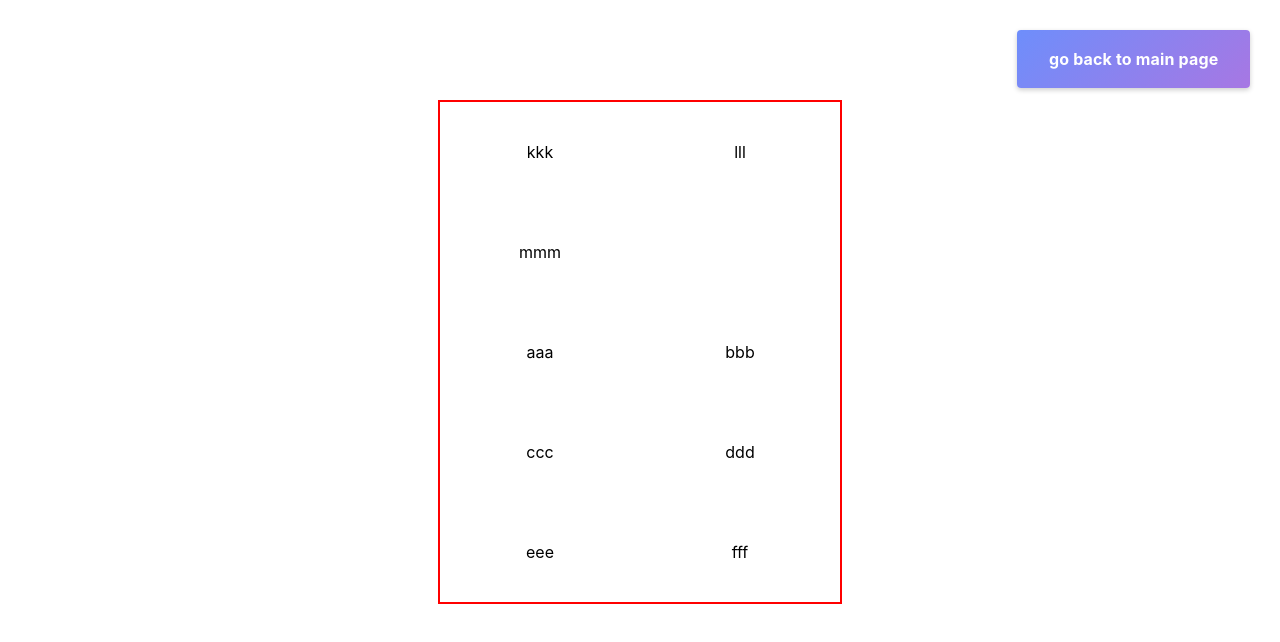
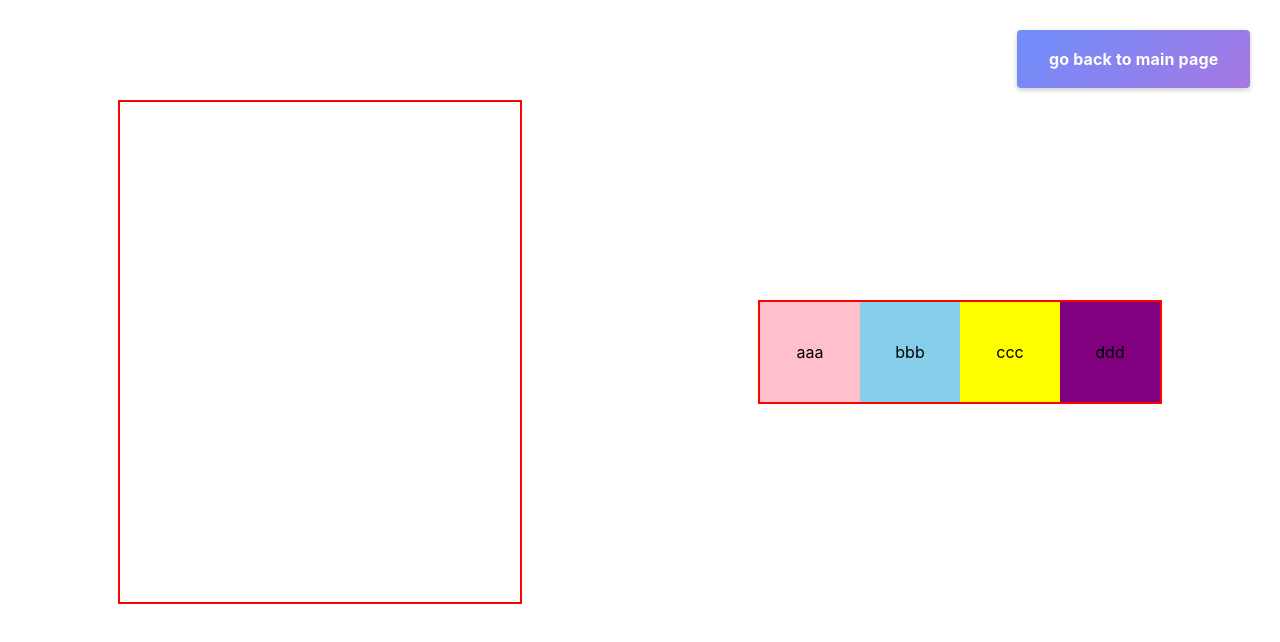
Before and after one commit to DarkerBo/various-components-react, a React (Create React App) app: page /loopPlayback in a window 1280 px wide. Shown: the top 642 px of the page. Built offline with nearby package versions, Linux system fonts and the light colour scheme.

Commit message:
提取LoopPlayback组件

```diff
--- a/src/App.tsx
+++ b/src/App.tsx
@@ -6,7 +6,7 @@ import SelectComponents from './SelectComponents';
 import WaterMark from './WaterMark';
 import IntersectionObserverPage from './IntersectionObserverPage';
 import AnchorPoint from './AnchorPoint';
-import LoopPlayback from './LoopPlayback';
+import LoopPlaybackDemo from './LoopPlaybackDemo';
 
 const App: React.FC = () => {
   return (
@@ -23,7 +23,7 @@ const App: React.FC = () => {
               <Route path="/watermark" component={WaterMark} />
               <Route path="/intersectionObserverPage" component={IntersectionObserverPage} />
               <Route path="/anchorPoint" component={AnchorPoint} />
-              <Route path="/loopPlayback" component={LoopPlayback} />
+              <Route path="/loopPlayback" component={LoopPlaybackDemo} />
             </Switch>
           </div>
       </div>
--- a/src/LoopPlayback/index.module.scss
+++ /dev/null
@@ -1,29 +0,0 @@
-.container {
-  height: 100vh;
-  width: 100vw;
-  overflow: hidden;
-
-  .listContainer {
-    height: 500px;
-    width: 400px;
-    border: 2px solid red;
-    margin: 100px auto 0;
-    overflow: hidden;
-  }
-
-  .ul {
-    width: 100%;
-    display: flex;
-    flex-wrap: wrap;
-    margin: 0;
-    padding: 0;
-
-    .li {
-      height: 100px;
-      width: 50%;
-      display: flex;
-      align-items: center;
-      justify-content: center;
-    }
-  }
-}
--- a/src/LoopPlayback/index.tsx
+++ /dev/null
@@ -1,78 +0,0 @@
-import React, { useState, useEffect, useRef } from 'react';
-import styles from './index.module.scss';
-
-const LoopPlayback: React.FC = () => {
-
-  const listRef = useRef<HTMLDivElement>(null);
-  const dataContainerRef = useRef<HTMLDivElement>(null);
-
-
-  const playData = ['aaa', 'bbb', 'ccc', 'ddd', 'eee', 'fff', 'ggg', 'hhh', 'iii', 'jjj', 'kkk', 'lll', 'mmm'];
-
-  // 是否需要循环播放
-  const [isSwiper, setIsSwiper] = useState(true);
-
-  // 播放函数
-  const scrollData = () => {
-    const listElement = listRef.current as HTMLDivElement;
-    const dataContainerElement = dataContainerRef.current as HTMLDivElement;
-    // state中的data一开始为空
-    if (dataContainerElement.offsetHeight === 0) return;
-
-    // 若内容高度小于外框高度，则不循环滚动,改成只包含一个内容
-    if (listElement.offsetHeight >= dataContainerElement.offsetHeight / 2) {
-      setIsSwiper(false);
-      return;
-    }
-
-    // 滚动的速度值
-    const speed = 200;
-
-    // 生成随机动画事件名，避免重复，不能直接用Math.random，有小数点的话keyframes的name无法解析
-    const keyframesName = `scroll${new Date().valueOf()}`;
-    dataContainerElement.style.animation = `${keyframesName} ${dataContainerElement.offsetHeight / speed}s linear infinite`;
-
-    // 这里使用定位top的话会出现字会颤抖的现象
-    const keyframesValue = `@keyframes ${keyframesName}{
-    					0% { transform: translateY(0px) }
-    					100%{
-    						transform: translateY(-${dataContainerElement.offsetHeight / 2}px);
-              }`;
-
-    const stylesheet = document.styleSheets[document.styleSheets.length - 1] as CSSStyleSheet;
-    stylesheet.insertRule(keyframesValue, stylesheet.cssRules.length);
-  };
-
-  useEffect(() => {
-    scrollData();
-  });
-
-  return (
-    <div className={styles.container}>
-      <div className={styles.listContainer} ref={listRef}>
-        <div ref={dataContainerRef}>
-          {/* 这里要放两个相同的内容,然后瞬间变化时才不会有感觉,达到真正的无缝连接 */}
-          <ul className={styles.ul}>
-            {playData.map((item, index) => (
-              <li className={styles.li} key={index}>
-                <span>{item}</span>
-              </li>
-            ))}
-          </ul>
-          {isSwiper && (
-            <ul className={styles.ul}>
-              {playData.map((item, index) => (
-                <li className={styles.li} key={index}>
-                  <span>{item}</span>
-                </li>
-              ))}
-            </ul>
-          )}
-        </div>
-      </div>
-    </div>
-  );
-
-}
-
-export default LoopPlayback;
--- /dev/null
+++ b/src/LoopPlaybackDemo/components/LoopPlayback.tsx
@@ -0,0 +1,82 @@
+import React, { memo, useRef, useCallback, useEffect, useState }  from 'react';
+
+type IProps = {
+  direction: 'vertical' | 'horizontal'; // 方向，vertical代表垂直，horizontal代表水平
+  children: React.ReactNode;
+  listClassName?:string; // 最外层容器的className
+  speed?: number; // 每秒移动的速度
+  percentage?: number; // 百分比,与下面的totalCount一起用，代表每个子元素占最外层容器宽度或者高度的百分比
+  totalCount?: number; // 子元素个数的总数
+}
+
+const LoopPlayback: React.FC<IProps> = (props) => {
+  const listRef = useRef<HTMLDivElement>(null);
+  const scorllRef = useRef<HTMLDivElement>(null);
+
+  const { direction, speed = 200, listClassName, percentage, totalCount } = props;
+
+  // 是否需要循环播放,若存放数据的容器大于外层容器listRef，则循环播放
+  const [isSwiper, setIsSwiper] = useState(true);
+
+  // 播放函数
+  const scrollData = useCallback(() => {
+    const listElement = listRef.current as HTMLDivElement;
+    const scrollElement = scorllRef.current as HTMLDivElement;
+
+    const scrollDirection = direction === 'vertical' ? 'scrollHeight' : 'scrollWidth';
+    const offsetDirection = direction === 'vertical' ? 'offsetHeight' : 'offsetWidth';
+    const translateDirection = direction === 'vertical' ? 'translateY' : 'translateX';
+
+
+    // state存储的数据data一开始渲染为空，因此为了性能刚开始的这个情况return掉
+    // if (scrollElement[scrollDirection] === 0) return;
+
+    // 若内容高度小于外框高度，则不循环滚动,改成只包含一个内容
+    if (listElement[offsetDirection] >= scrollElement[scrollDirection] / 2) {
+      setIsSwiper(false);
+      return;
+    }
+    setIsSwiper(true);
+
+    // 生成随机动画事件名，避免重复，不能直接用Math.random，有小数点的话keyframes的name无法解析
+    const keyframesName = `scroll${new Date().valueOf()}`;
+    scrollElement.style.animation = `${keyframesName} ${scrollElement[scrollDirection] / speed}s linear infinite`;
+
+    // 这里使用定位top的话会出现字会颤抖的现象
+    const keyframesValue = `@keyframes ${keyframesName}{
+              0% { transform: ${translateDirection}(0px) }
+              100%{
+                transform: ${translateDirection}(-${scrollElement[scrollDirection] / 2}px);
+              }`;
+
+    const stylesheet = document.styleSheets[document.styleSheets.length - 1] as CSSStyleSheet;
+    stylesheet.insertRule(keyframesValue, stylesheet.cssRules.length);
+  }, [direction, speed])
+
+  useEffect(() => {
+    scrollData();
+  })
+
+  return (
+    <div className={listClassName} ref={listRef}>
+      <div
+        ref={scorllRef}
+        style={{
+          height: direction === 'vertical' && percentage && totalCount ?
+          `${ totalCount * percentage * 100 }%` : '100%',
+          width: direction === 'horizontal' && percentage && totalCount ?
+            `${ totalCount * percentage * 100 }%` : '100%',
+          display: 'flex',
+          flexDirection: direction === 'vertical' ? 'column' : 'row',
+        }}
+      >
+        {/* 这里要放两个相同的内容,然后瞬间变化时才不会有感觉,达到真正的无缝连接 */}
+        { props.children }
+        { isSwiper && props.children }
+      </div>
+    </div>
+  )
+
+}
+
+export default memo(LoopPlayback);
--- /dev/null
+++ b/src/LoopPlaybackDemo/index.module.scss
@@ -0,0 +1,50 @@
+.container {
+  min-height: 100vh;
+  width: 100vw;
+  overflow: hidden;
+  display: flex;
+  justify-content: space-around;
+
+
+  .verticalContainer {
+    height: 500px;
+    width: 400px;
+    border: 2px solid red;
+    margin-top: 100px;
+    overflow: hidden;
+  }
+
+  .ul {
+    height: 100%;
+    display: flex;
+    flex-wrap: wrap;
+    margin: 0;
+    padding: 0;
+
+    .li {
+      width: 50%;
+      display: flex;
+      align-items: center;
+      justify-content: center;
+    }
+  }
+
+  .horizontalContainer {
+    height: 100px;
+    width: 400px;
+    border: 2px solid red;
+    margin-top: 300px;
+    overflow: hidden;
+
+    .labelContainer {
+      width: 100%;
+      display: flex;
+      .labelItem {
+        min-width: 100px;
+        display: flex;
+        align-items: center;
+        justify-content: center;
+      }
+    }
+  }
+}
--- /dev/null
+++ b/src/LoopPlaybackDemo/index.tsx
@@ -0,0 +1,71 @@
+import React, { useRef } from 'react';
+import styles from './index.module.scss';
+import LoopPlayback from './components/LoopPlayback';
+
+const LoopPlaybackDemo: React.FC = () => {
+
+  const verticalData = useRef<string[]>(['aaa', 'bbb', 'ccc', 'ddd', 'eee', 'fff', 'ggg', 'hhh', 'iii', 'jjj', 'kkk', 'lll', 'mmm']);
+
+  const horizontalData = useRef<{label: string, color: string}[]>([
+    { label: 'aaa', color: 'pink' },
+    { label: 'bbb', color: 'skyblue' },
+    { label: 'ccc', color: 'yellow' },
+    { label: 'ddd', color: 'purple' },
+    { label: 'eee', color: 'green' },
+    { label: 'fff', color: 'orange' },
+  ]);
+
+
+  return (
+    <div className={styles.container}>
+      {/*
+        * 垂直 + 子项高度（或宽度）百分比例子
+        百分比需要定义LoopPlayback里面的scorllRef的高度（或宽度），通过percentage和totalCount计算它的百分比
+        子项（这里就是li）的高度或（宽度）百分比是根据ul，ul是scorllRef的高度或（宽度）的100%
+        则每个子项的高度或（宽度）应该为100 / 子项的总数得出每个子项的高度或（宽度）的百分比
+      */}
+      <LoopPlayback
+        direction="vertical"
+        listClassName={styles.verticalContainer}
+        percentage={0.2}
+        totalCount={verticalData.current.length}
+      >
+        <ul className={styles.ul}>
+          {verticalData.current.map((item, index) => (
+            <li
+              className={styles.li}
+              key={index}
+              style={{ height: `${100 / verticalData.current.length}%` }}
+            >
+              <span>{item}</span>
+            </li>
+          ))}
+        </ul>
+      </LoopPlayback>
+
+      {/*
+        * 水平 + 子项宽度（或高度）固定值
+      */}
+      <LoopPlayback
+        direction="horizontal"
+        listClassName={styles.horizontalContainer}
+      >
+        <div className={styles.labelContainer}>
+          {
+            horizontalData.current.map((item, index) => (
+              <div
+                className={styles.labelItem}
+                key={index}
+                style={{ backgroundColor: item.color }}
+              >{ item.label }</div>
+            ))
+          }
+        </div>
+      </LoopPlayback>
+
+    </div>
+  );
+
+}
+
+export default LoopPlaybackDemo;
```
